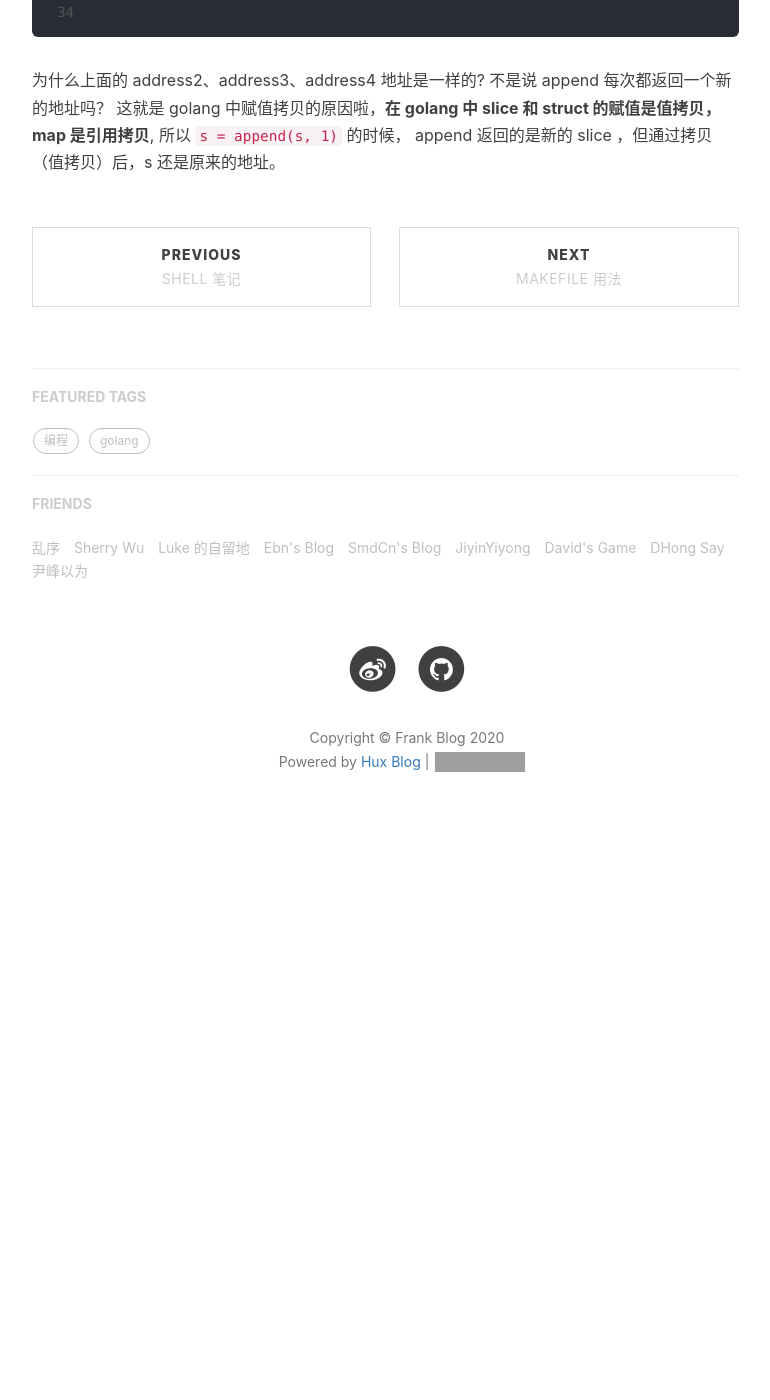
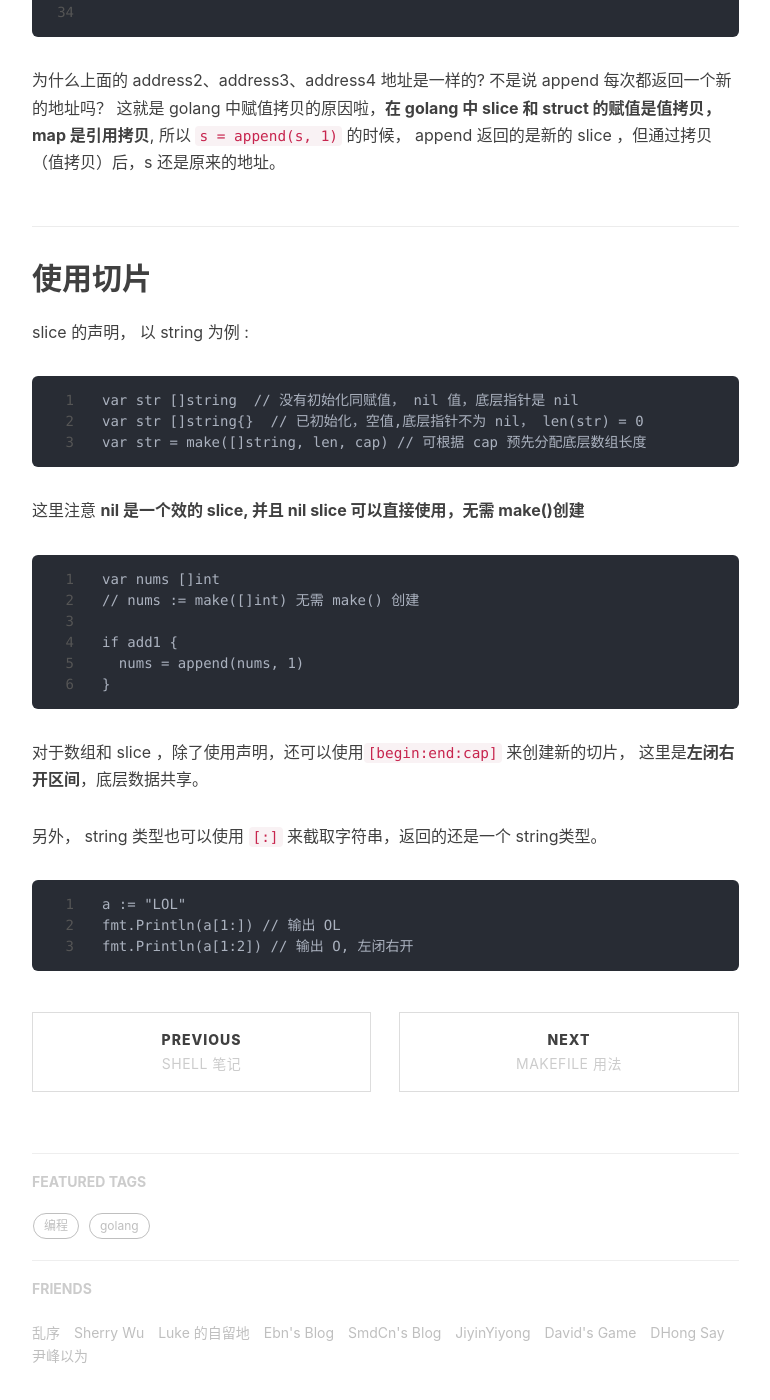
Before and after one commit to gnasnik/gnasnik.github.io, a Jekyll site: the page built from _posts/2019-01-05-golang-slice.md, in a window 1280 px wide and 1400 px high, scrolled down 6832 px. Shown: the whole window, without its empty margins (233-1003 px from the left). Built offline with Jekyll 4.4.1, drawn with Linux system fonts in a browser that asks for light colours; nearby versions of some CDN libraries; a script that is not in the unit is left out; comment, search, counter and statistics services are not loaded; before the commit the page ends 7671 px from its top, so only the background shows below that; grey boxes are pictures that could not be loaded.

Commit message:
update slice post

````diff
--- a/_posts/2019-01-05-golang-slice.md
+++ b/_posts/2019-01-05-golang-slice.md
@@ -294,3 +294,33 @@ func main() {
 
 为什么上面的 address2、address3、address4 地址是一样的? 不是说 append 每次都返回一个新的地址吗？
 这就是 golang 中赋值拷贝的原因啦，**在 golang 中 slice 和 struct 的赋值是值拷贝，map 是引用拷贝**, 所以  `s = append(s, 1)` 的时候， append 返回的是新的 slice ，但通过拷贝（值拷贝）后，s 还是原来的地址。
+
+## 使用切片
+
+slice 的声明， 以 string 为例 :
+```
+var str []string  // 没有初始化同赋值， nil 值，底层指针是 nil
+var str []string{}  // 已初始化，空值,底层指针不为 nil， len(str) = 0
+var str = make([]string, len, cap) // 可根据 cap 预先分配底层数组长度
+```
+
+这里注意 **nil 是一个效的 slice, 并且 nil slice 可以直接使用，无需 make()创建**
+
+```
+var nums []int
+// nums := make([]int) 无需 make() 创建
+
+if add1 {
+  nums = append(nums, 1)
+}
+```
+
+对于数组和 slice ，除了使用声明，还可以使用`[begin:end:cap]` 来创建新的切片， 这里是**左闭右开区间**，底层数据共享。
+
+另外， string 类型也可以使用 `[:]` 来截取字符串，返回的还是一个 string类型。
+
+```
+a := "LOL"
+fmt.Println(a[1:]) // 输出 OL
+fmt.Println(a[1:2]) // 输出 O, 左闭右开
+```
````
